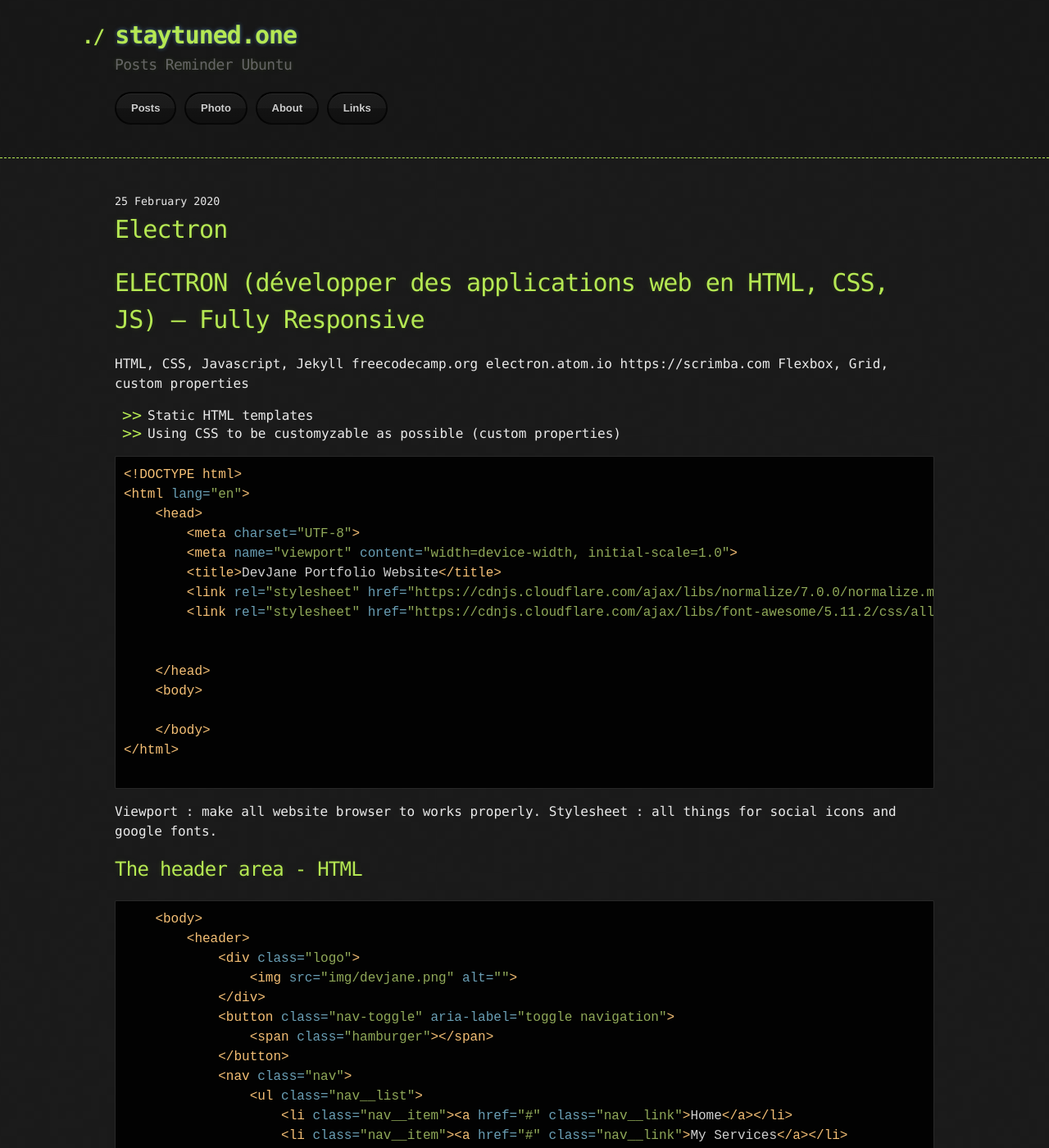
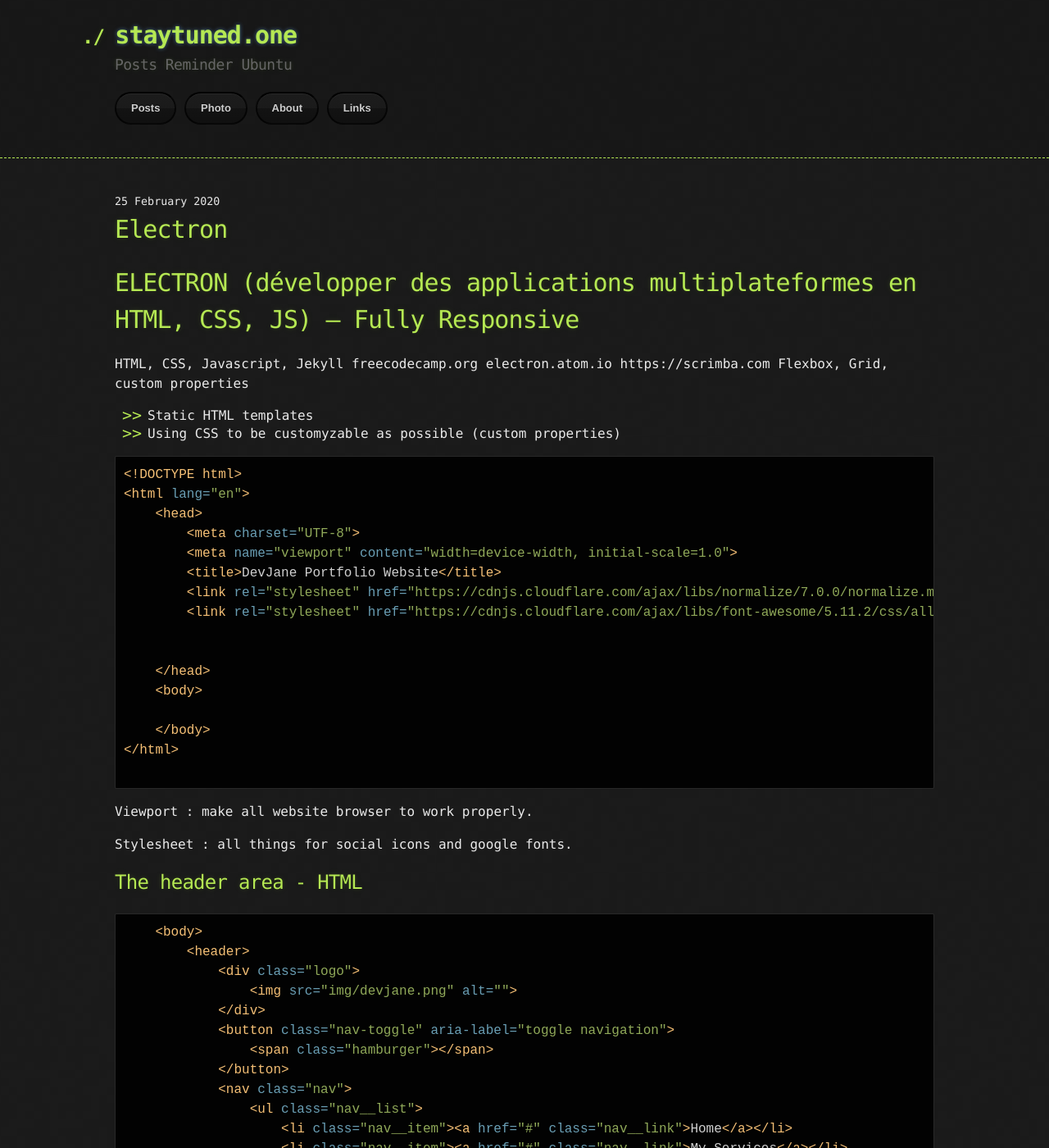
Before and after one commit to staytuned4/staytuned4.github.io, a Jekyll site: the page built from _posts/2020-02-25-electron.md, in a window 1280 px wide and 1400 px high. Shown: the whole window at 82% size. Built offline with Jekyll 4.4.1, drawn with Linux system fonts in a browser that asks for light colours; nearby versions of some CDN libraries.

Commit message:
Add files via upload

````diff
--- a/_posts/2020-02-25-electron.md
+++ b/_posts/2020-02-25-electron.md
@@ -1,7 +1,7 @@
 ---
 layout: post
 ---
-# ELECTRON (développer des applications web en HTML, CSS, JS) – Fully Responsive
+# ELECTRON (développer des applications multiplateformes en HTML, CSS, JS) – Fully Responsive
 
 HTML, CSS, Javascript, Jekyll
 freecodecamp.org
@@ -31,7 +31,8 @@ Flexbox, Grid, custom properties
 
 ```
 
-Viewport : make all website browser to works properly.
+Viewport : make all website browser to work properly.
+
 Stylesheet : all things for social icons and google fonts.
 
 ## The header area - HTML
````
